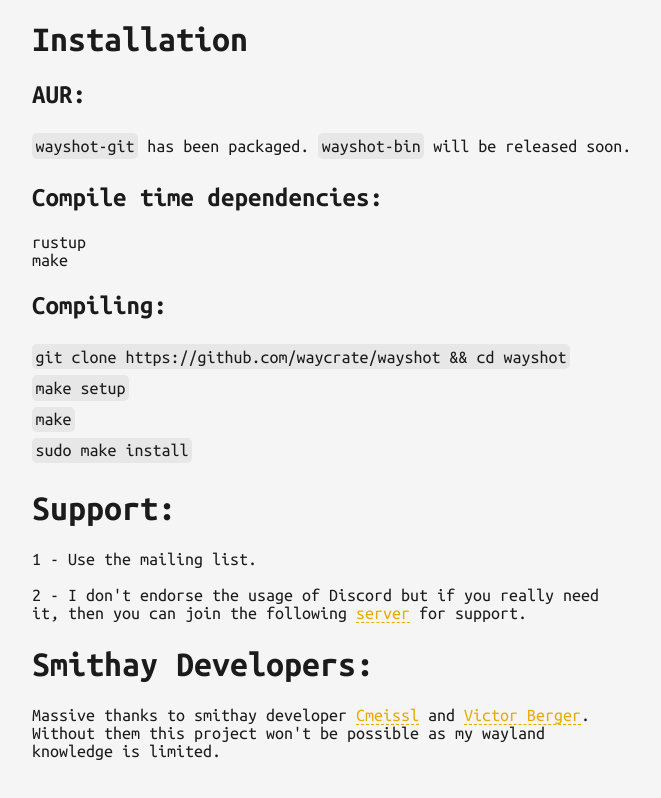
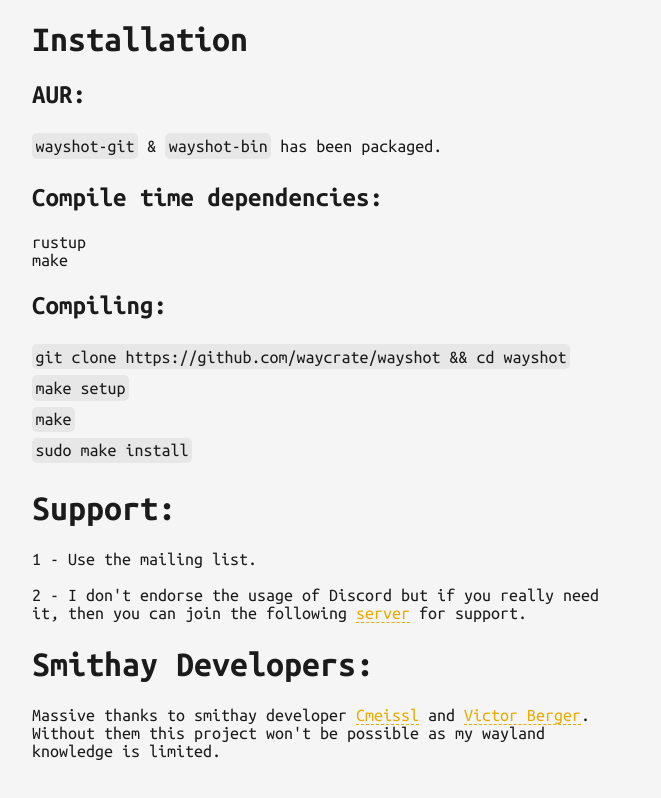
Before and after one commit to waycrate/waycrate.github.io, an Eleventy site: page wayshot/index.md in a window 1280 px wide. Shown: the part 2465-3263 px from the top of the page, without its empty margins (373-1034 px from the left). Built offline with nearby package versions, Linux system fonts and the light colour scheme; Eleventy itself is replaced by a stand-in of ours; files that its build step writes are made by us from their sources.

Commit message:
bin package added

```diff
--- a/wayshot/index.md
+++ b/wayshot/index.md
@@ -57,7 +57,7 @@ wayshot -s "$(slurp -p -f '%x %y %w %h')" --stdout | convert - -format '%[pixel:
 # Installation
 
 ## AUR:
-`wayshot-git` has been packaged. `wayshot-bin` will be released soon.
+`wayshot-git` & `wayshot-bin` has been packaged.
 
 ## Compile time dependencies:
 -   rustup
```
